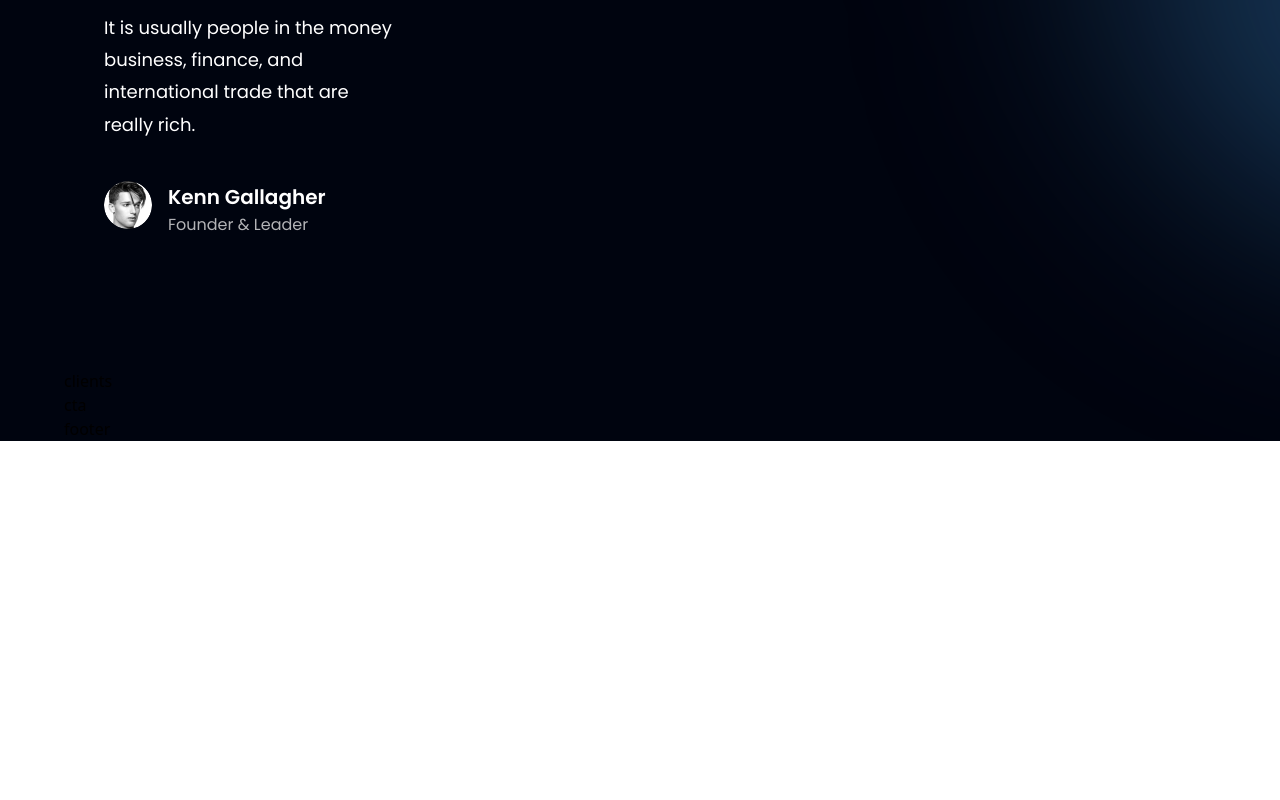
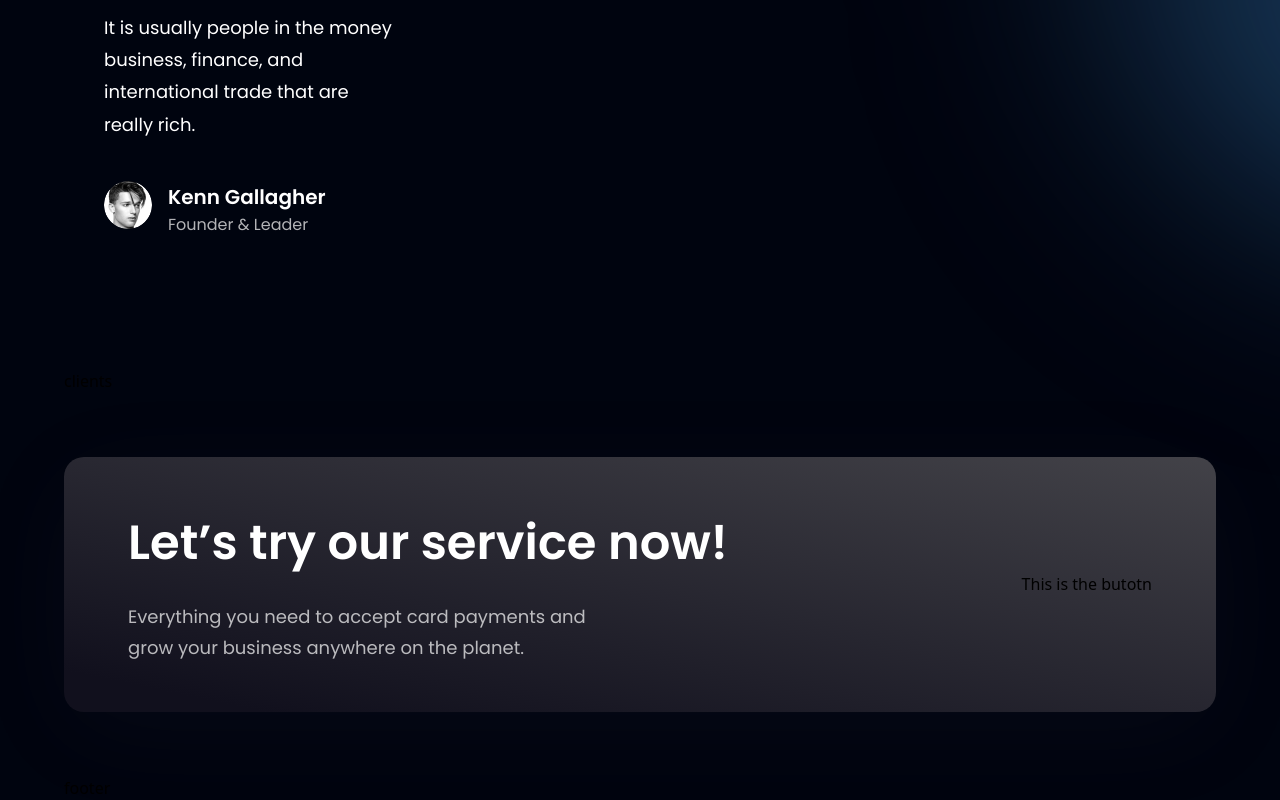
Before and after one commit to rirefat/project_hoobank, a React (Vite) app: page / in a window 1280 px wide. Shown: the part 3585-4385 px from the top of the page. Before the commit the page ends 4026 px from the top, so only its background shows below. Built offline with nearby package versions, Linux system fonts and the light colour scheme.

Commit message:
done cta section

```diff
--- a/src/components/CTA.jsx
+++ b/src/components/CTA.jsx
@@ -1,11 +1,20 @@
-import React from 'react';
+import styles from "../style";
+import Button from "./Button";
 
-const CTA = () => {
-    return (
-        <div>
-            cta
-        </div>
-    );
-};
+const CTA = () => (
+  <section className={`${styles.flexCenter} ${styles.marginY} ${styles.padding} sm:flex-row flex-col bg-black-gradient-2 rounded-[20px] box-shadow`}>
+    <div className="flex-1 flex flex-col">
+      <h2 className={styles.heading2}>Let’s try our service now!</h2>
+      <p className={`${styles.paragraph} max-w-[470px] mt-5`}>
+        Everything you need to accept card payments and grow your business
+        anywhere on the planet.
+      </p>
+    </div>
+
+    <div className={`${styles.flexCenter} sm:ml-10 ml-0 sm:mt-0 mt-10`}>
+      <Button />
+    </div>
+  </section>
+);
 
 export default CTA;
```
